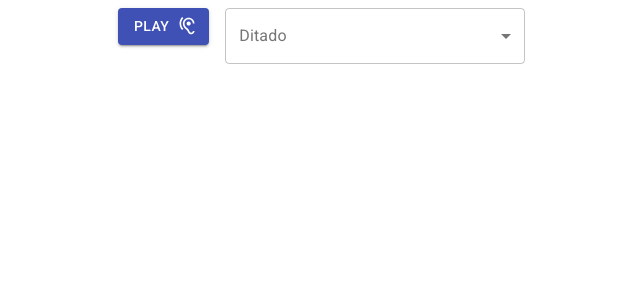
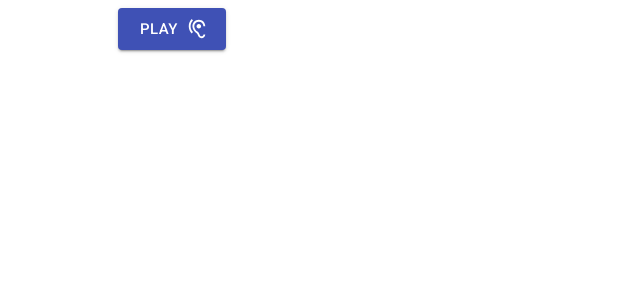
Before and after one commit to orivelton/ditado, a React (Create React App) app: page / in a window 1280 px wide. Shown: the top 300 px of the page, without its empty margins (254-894 px from the left). Built offline with nearby package versions, Linux system fonts and the light colour scheme.

Commit message:
chore: voice and reload list

```diff
--- a/src/components/Play.js
+++ b/src/components/Play.js
@@ -3,10 +3,7 @@ import React, { useState } from 'react';
 import Button from '@material-ui/core/Button';
 import { makeStyles } from '@material-ui/core/styles';
 import HearingIcon from '@material-ui/icons/Hearing';
-import FormControl from '@material-ui/core/FormControl';
-import InputLabel from '@material-ui/core/InputLabel';
-import Select from '@material-ui/core/Select';
-import MenuItem from '@material-ui/core/MenuItem';
+import ReplayIcon from '@material-ui/icons/Replay';
 
 import Words from '../data/text.json';
 
@@ -25,33 +22,40 @@ const useStyles = makeStyles((theme) => ({
 
 const Play = () => {
   // const synth = window.speechSynthesis;
-  const [text, setText] = useState('');
   const [count, setCount] = useState(0);
-
-  const handleChange = (event) => {
-    setText(event.target.value);
-  };
+  const [showPlay, setShowPlay] = useState(true);
 
   const readText = () => {
     setCount(count + 1);
     console.log(count);
 
-
     const msg = new SpeechSynthesisUtterance(Words[count].text);
     msg.lang = 'pt-PT';
     msg.voiceURI = "native";
+    msg.rate = 0.7;
     window.speechSynthesis.speak(msg);
+
+    if((Words.length -1) === count) {
+      setShowPlay(false);
+    }
 
   }
 
-
+  const reload = () => {
+    setCount(0);
+    setShowPlay(true);
+  }
 
   const classes = useStyles();
+
   return (
     <>
+      {
+        showPlay ? (
           <Button
             variant="contained"
             color="primary"
+            size="large"
             className={classes.button}
             endIcon={<HearingIcon />}
             onClick={readText}
@@ -59,24 +63,18 @@ const Play = () => {
             Play
           </ Button>
 
-      <FormControl variant="outlined" className={classes.formControl}>
-        <InputLabel id="demo-simple-select-outlined-label">Ditado</InputLabel>
-        <Select
-          labelId="demo-simple-select-outlined-label"
-          id="demo-simple-select-outlined"
-          value={text}
-          onChange={handleChange}
-          label="Ditado"
+        ) : (
+          <Button
+            variant="contained"
+            size="large"
+            className={classes.button}
+            endIcon={<ReplayIcon />}
+            onClick={reload}
           >
-          <MenuItem value="">
-            <em>Selecione</em>
-          </MenuItem>
-          {
-            Words.map(({ text }) => <MenuItem key={text} value={text}>{text}</MenuItem>)
+            Reload
+          </ Button>
+        )
       }
-
-        </Select>
-      </FormControl>
     </>
   )
 }
--- a/src/data/text.json
+++ b/src/data/text.json
@@ -7,107 +7,5 @@
   },
   {
     "text" : "assimétrico"
-  },
-  {
-    "text" : "criterioso"
-  },
-  {
-    "text" : "porquice"
-  },
-  {
-    "text" : "branquíssimo"
-  },
-  {
-    "text" : "prostrado"
-  },
-  {
-    "text" : "criancice"
-  },
-  {
-    "text" : "repugnância"
-  },
-  {
-    "text" : "quadriciclo"
-  },
-  {
-    "text" : "paralelepípedo"
-  },
-  {
-    "text" : "astronômico"
-  },
-  {
-    "text" : "preparação"
-  },
-  {
-    "text" : "crisálida"
-  },
-  {
-    "text" : "proximidade"
-  },
-  {
-    "text" : "exterior"
-  },
-  {
-    "text" : "promissor"
-  },
-  {
-    "text" : "microondas"
-  },
-  {
-    "text" : "escravidão"
-  },
-  {
-    "text" : "esnobar"
-  },
-  {
-    "text" : "alienação"
-  },
-  {
-    "text" : "esforçado"
-  },
-  {
-    "text" : "soterrado"
-  },
-  {
-    "text" : "erupções"
-  },
-  {
-    "text" : "premissa"
-  },
-  {
-    "text" : "previsível"
-  },
-  {
-    "text" : "reconstruções"
-  },
-  {
-    "text" : "vasculhar"
-  },
-  {
-    "text" : "veracidade"
-  },
-  {
-    "text" : "mundanismo"
-  },
-  {
-    "text" : "abnegação"
-  },
-  {
-    "text" : "murmúrio"
-  },
-  {
-    "text" : "tranquilidade"
-  },
-  {
-    "text" : "admiração"
-  },
-  {
-    "text" : "hemisfério"
-  },
-  {
-    "text" : "crepúsculo"
-  },
-  {
-    "text" : "interrogatório"
   }
 ]
```
Lines whose indentation alone changed are shown as unchanged.
